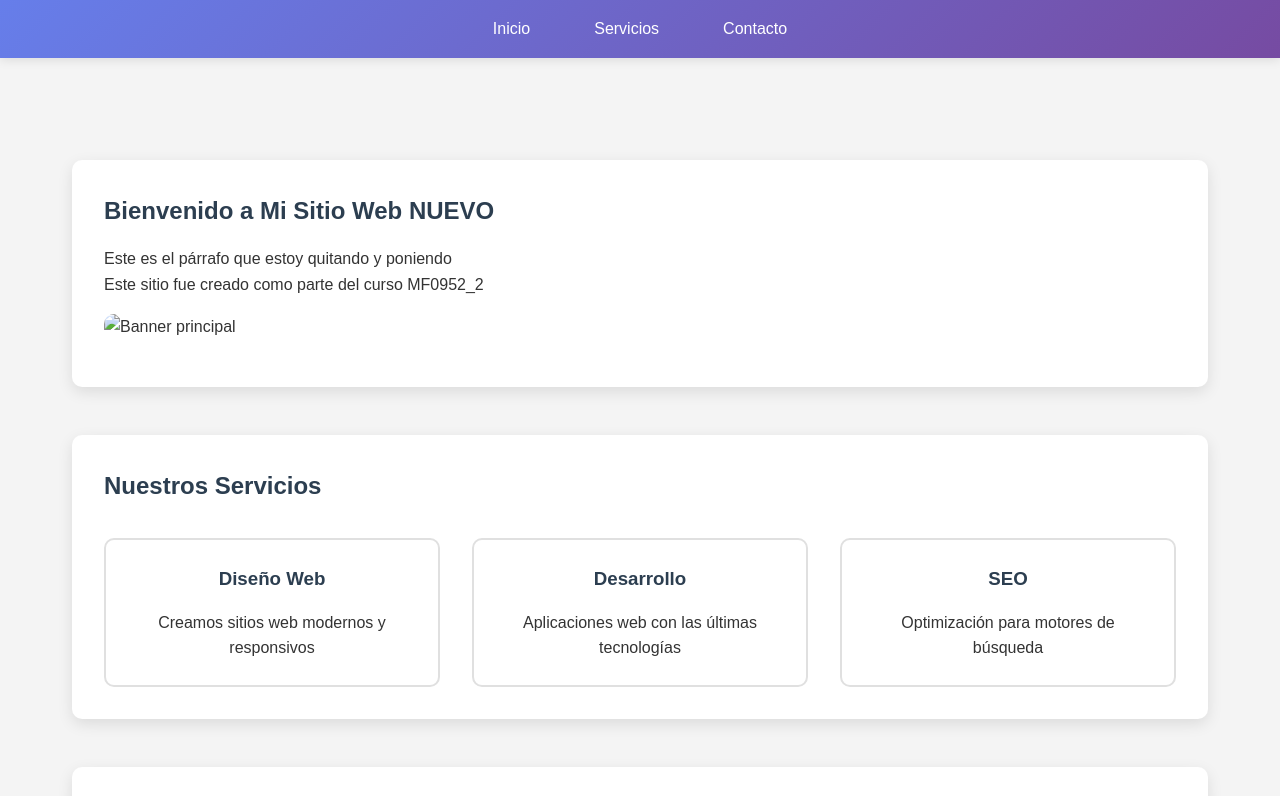
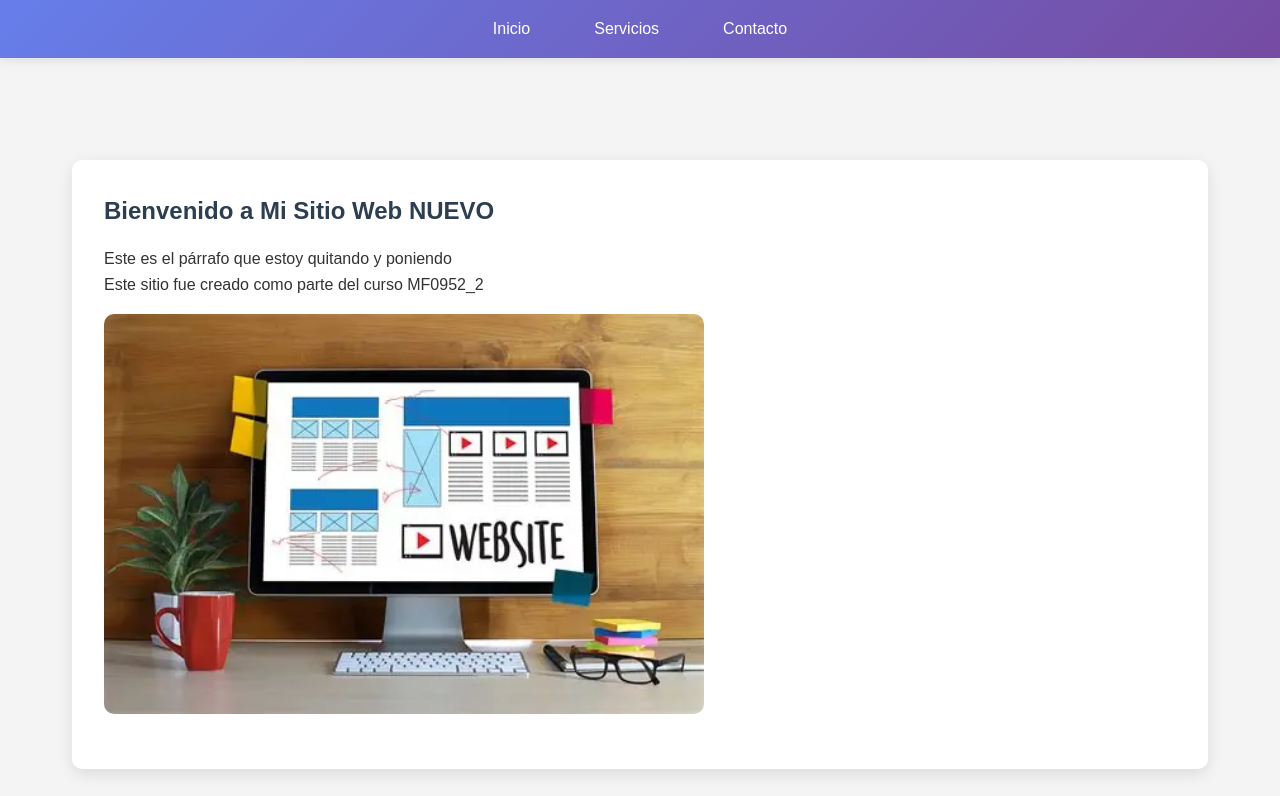
Before and after one commit to Dolores281723/mi-sitio-web, a plain HTML site: page index.html in a window 1280 px wide. Shown: the top 796 px of the page. Drawn offline with Linux system fonts and the light colour scheme.

Commit message:
Cambio imagen

```diff
--- a/index.html
+++ b/index.html
@@ -23,7 +23,7 @@
             <h1>Bienvenido a Mi Sitio Web NUEVO</h1>
             <p>Este es el párrafo que estoy quitando y poniendo</p>
             <p>Este sitio fue creado como parte del curso MF0952_2</p>
-            <img src="images/banner.jpg" alt="Banner principal" class="banner">
+            <img src="images/OIP.webp" alt="Banner principal" class="banner">
         </section>
 
         <section id="servicios">
```
Also changed, not shown: images/OIP.webp (added).
